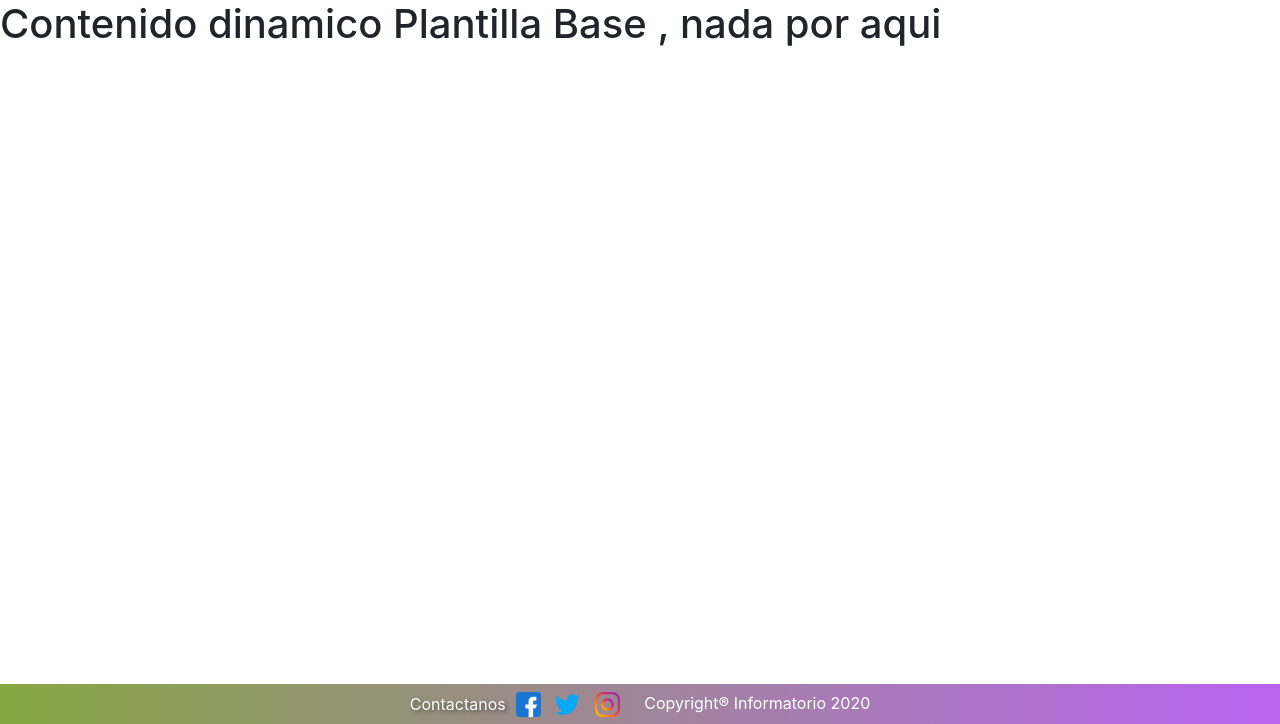
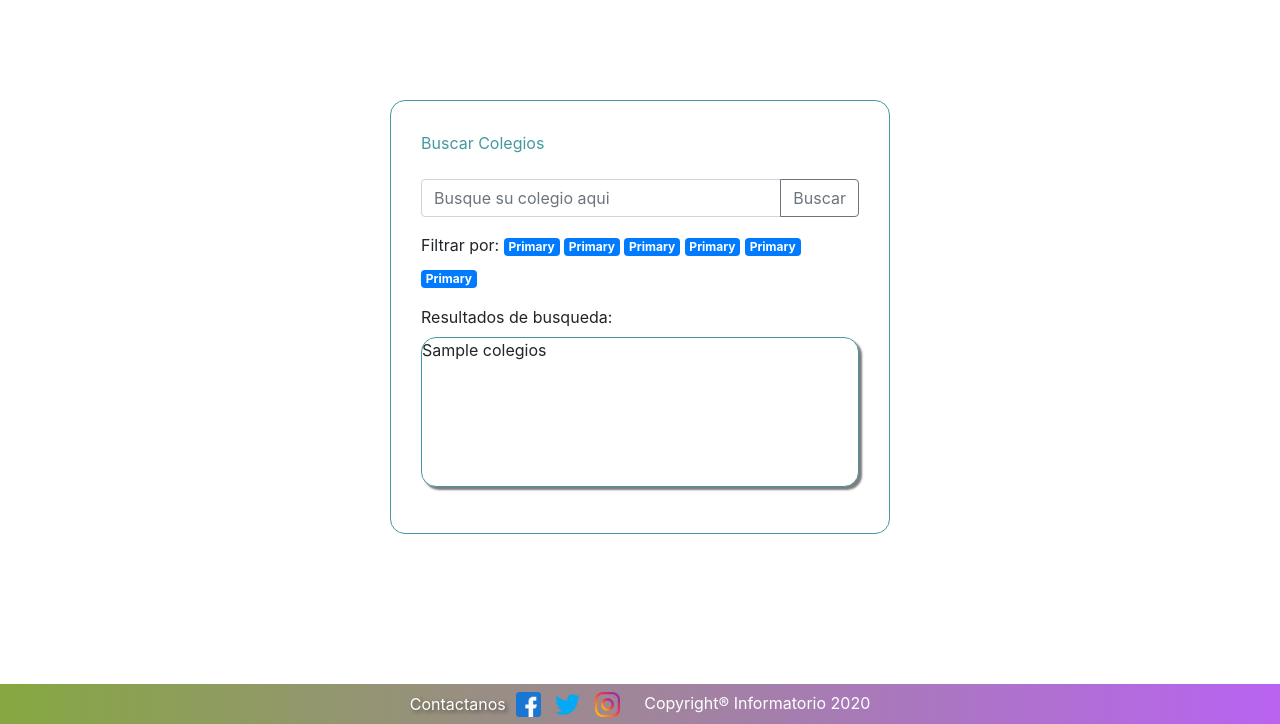
Before and after one commit to Ingres-Ar/Ingres.Ar, a Django app: template ingres.ar/project/apps/Establecimientos/templates/establecimientos.html in a window 1280 px wide. Shown: the part 76-800 px from the top of the page. Run offline with Django 3.2, Linux system fonts and the light colour scheme; the template is opened without the code that fills it: most values are stand-ins (such as "Sample title", 1, 10 or a date in 2020); some libraries are stand-ins or nearby versions.

Commit message:
pantalla establecimientos creada con busqueda, css y filtro

```diff
--- a/ingres.ar/project/apps/Autoevaluacion/templates/Autoevaluacion.html
+++ b/ingres.ar/project/apps/Autoevaluacion/templates/Autoevaluacion.html
@@ -12,13 +12,13 @@
     <div class="modal-dialog" role="document">
         <div class="modal-content">
             <div class="modal-header">
-                <h5 class="modal-title" id="exampleModalLabel">Por Favor Espere...</h5>
+                <h5 class="modal-title" id="exampleModalLabel">Cuando se encuentre listo presione continuar</h5>
                 <button type="button" class="close" data-dismiss="modal" aria-label="Close">
                     <span aria-hidden="true">&times;</span>
                 </button>
             </div>
             <div class="modal-footer">
-                <button type="button" class="btn btn-secondary" data-dismiss="modal">Cerrar</button>
+                <button type="button" class="btn btn-secondary" data-dismiss="modal">Continuar</button>
             </div>
         </div>
     </div>
--- a/ingres.ar/project/apps/Establecimientos/templates/establecimientos.html
+++ b/ingres.ar/project/apps/Establecimientos/templates/establecimientos.html
@@ -1,10 +1,57 @@
 {% extends "base.html" %}
+{% load static %}
+{% block estilos %} <link rel="stylesheet" href="{% static 'establecimientos/establecimientos.css' %}"> {% endblock %}
+{% block title %} <title> Colegios </title> {% endblock %}
 
-{% block head %}
-<title> Establecimientos </title>
+
+{% block content %}
+<div class="container">
+    <form>
+    <div class="form-group">
+        <label class="label-biblio">Buscar Colegios</label>
+    </div>
+    <div class="input-group mb-3">
+        <input type="text" class="form-control" placeholder="Busque su colegio aqui" aria-label="buscar-colegios" aria-describedby="button-addon2">
+        <div class="input-group-append">
+          <button class="btn btn-outline-secondary" type="button" id="button-addon2">Buscar</button>
+        </div>
+    </div>
+    <div class="form-group">
+            <label for="">Filtrar por: </label>
+            <a href="#" class="badge badge-primary">Primary</a>
+            <a href="#" class="badge badge-primary">Primary</a>
+            <a href="#" class="badge badge-primary">Primary</a>
+            <a href="#" class="badge badge-primary">Primary</a>
+            <a href="#" class="badge badge-primary">Primary</a>
+            <a href="#" class="badge badge-primary">Primary</a>
+    </div>
+
+    <div class="form-group">
+        <div class="#">
+            <label for="#">Resultados de busqueda:</label>
+        </div>
+        <div class="busqueda">
+            {{ colegios }}
+        </div>
+
+</div>
+
+<!--       <div class="form-group">
+            <label for="">Materias:</label>
+            <div class="contenedor-material">
+                <a class="link-material" href="#">Materia 1</a>
+            </div>
+            <div class="contenedor-material">
+                <a class="link-material" href="#">Materia 2</a>
+            </div>
+            <div class="contenedor-material">
+                <a class="link-material" href="#">Materia 3</a>
+            </div>
+            <div class="contenedor-material">
+                <a class="link-material" href="#">Materia 4</a>
+            </div>
+    </div>
+    -->
+    </form>
+</div>
 {% endblock %}
-
-{% block body %}
-    <h1>Hola que tal 111111</h1>
-    <h1 class="display-4" style="color:rgb(220, 77, 20);">Colegios / Establecimientos</h1>
-{% endblock %}
--- a/ingres.ar/project/apps/Home/templates/home.html
+++ b/ingres.ar/project/apps/Home/templates/home.html
@@ -37,6 +37,7 @@
         </a>
       </div>
     </section>
+
     <div class="my-container">
       <div class="my-col my-col-1">
         <a href="http://127.0.0.1:8000/establecimientos/"> <img class="imagen_1"
--- /dev/null
+++ b/ingres.ar/project/static/establecimientos/establecimientos.css
@@ -0,0 +1,34 @@
+/* estilos de biblioteca */
+
+form {
+    width: 500px;
+    margin: 100px auto;
+    border: 1px solid #4499A0;
+    padding: 30px;
+    border-radius: 15px;
+}
+
+.contenedor-material {
+    border: 1px solid #4499A0;
+    border-radius: 15px;
+    background-color: #dae7e9;
+    margin-top: 10px;
+}
+
+.label-biblio {
+    color: #4499A0;
+}
+
+.link-material {
+    margin-left: 15px;
+    color: #4499A0;
+}
+
+.busqueda {
+    width: 100%;
+    height: 150px;
+    background-color: white;
+    border: 1px solid #4499A0;
+    border-radius: 15px;
+    box-shadow: 3px 3px 2px  rgba(0, 0, 0, 0.514);
+}
```
Also changed, not shown: ingres.ar/project/apps/Biblioteca/templates/biblioteca.html (+4 -4 lines), ingres.ar/project/static/home/home.css (+3 -4 lines), ingres.ar/project/static/establecimientos/icons/facebook.png (added), ingres.ar/project/static/establecimientos/icons/gorjeo.png (added), ingres.ar/project/static/establecimientos/icons/instagram.png (added), ingres.ar/project/static/establecimientos/icons/logo1.svg (added).
